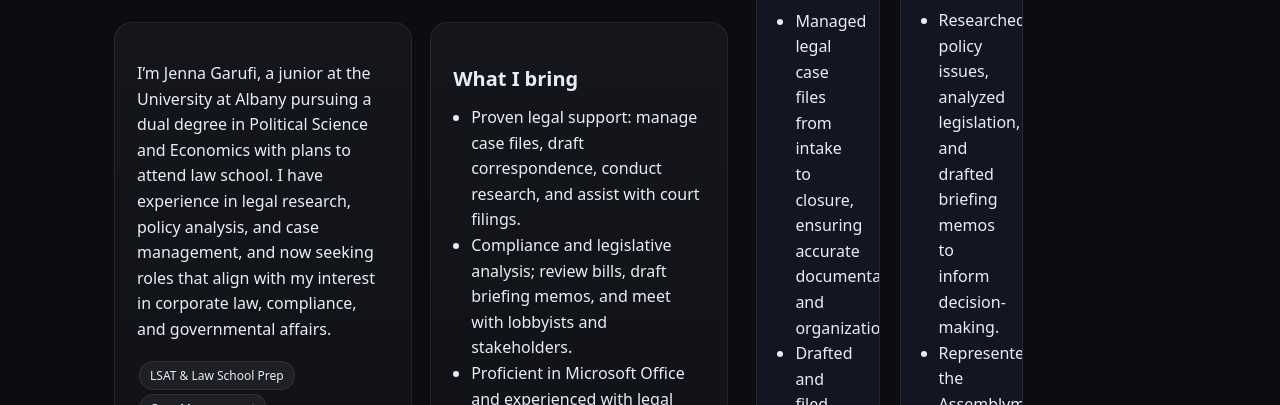
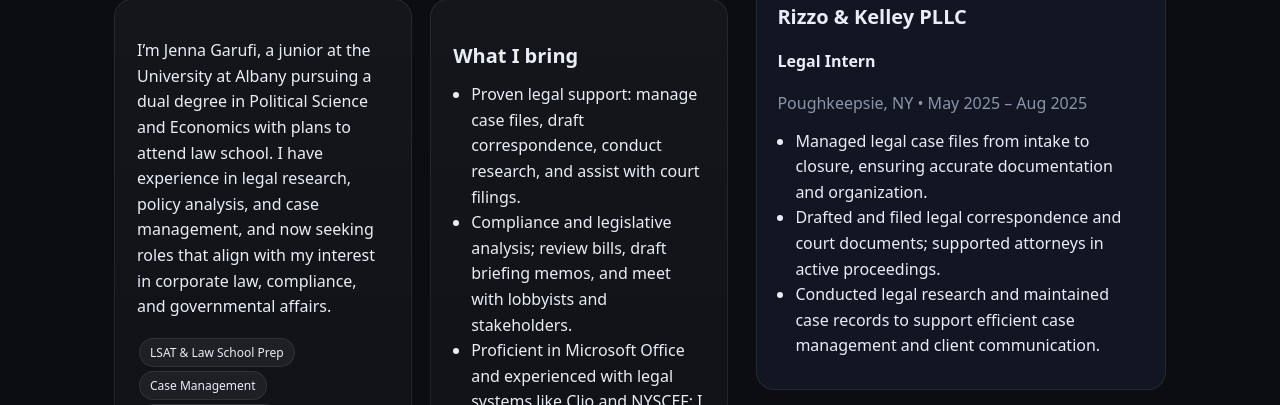
Before and after one commit to jgarufi/jgarufi.github.io, a plain HTML site: page index.html in a window 1280 px wide. Shown: the part 1160-1565 px from the top of the page. Drawn offline with Linux system fonts and the light colour scheme.

Commit message:
Update index.html

```diff
--- a/index.html
+++ b/index.html
@@ -52,7 +52,11 @@
   .row{display:flex;gap:10px;flex-wrap:wrap;align-items:center}
 
   /* Experience / Extracurriculars grid */
-  .xp-grid{display:grid;grid-template-columns:repeat(3,1fr);gap:20px}
+  .xp-grid {
+  display: grid;
+  grid-template-columns: repeat(auto-fit, minmax(320px, 1fr));
+  gap: 20px;
+}
   .xp-card{background:var(--card);border:1px solid rgba(255,255,255,.08);border-radius:18px;overflow:hidden}
   .xp-logo{width:100%;height:150px;display:block;object-fit:contain;background:linear-gradient(180deg,rgba(255,255,255,.04),rgba(255,255,255,.02));padding:14px}
   .xp-body{padding:20px}
```
